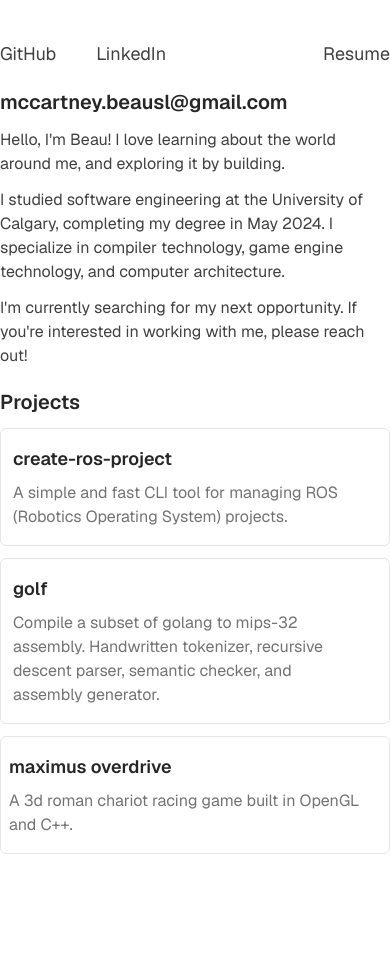
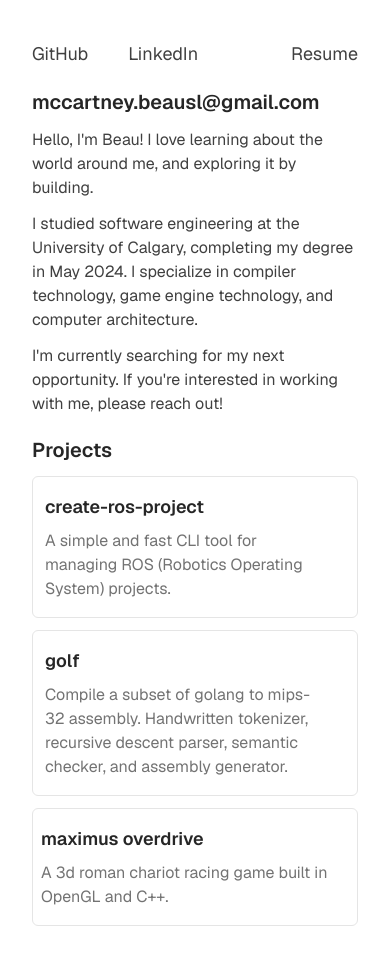
Before and after one commit to beaumccartney/personal-website-old, a Next.js app: page / in a window 390 px wide. Before the commit the page ends 894 px from the top, so only its background shows below. Built offline with nearby package versions, Linux system fonts and the light colour scheme.

Commit message:
standardize padding of the body in the layout
helps with mobile in particular - no space around the edges

```diff
--- a/src/app/layout.tsx
+++ b/src/app/layout.tsx
@@ -15,7 +15,7 @@ export default function RootLayout({
 }) {
   return (
     <html lang="en" className={`${GeistSans.variable}`}>
-      <body className="container mx-auto max-w-xl text-neutral-700 antialiased">
+      <body className="container mx-auto max-w-xl px-8 py-10 text-neutral-700 antialiased">
         {children}
       </body>
     </html>
--- a/src/app/page.tsx
+++ b/src/app/page.tsx
@@ -4,7 +4,7 @@ export default function HomePage() {
   const email = "mccartney.beausl@gmail.com";
 
   return (
-    <main className="flex min-h-screen flex-col gap-5 py-10">
+    <main className="flex min-h-screen flex-col gap-5">
       <header>
         <ul className="flex flex-row flex-wrap gap-10 text-lg underline-offset-2">
           <li className="hover:underline">
```
